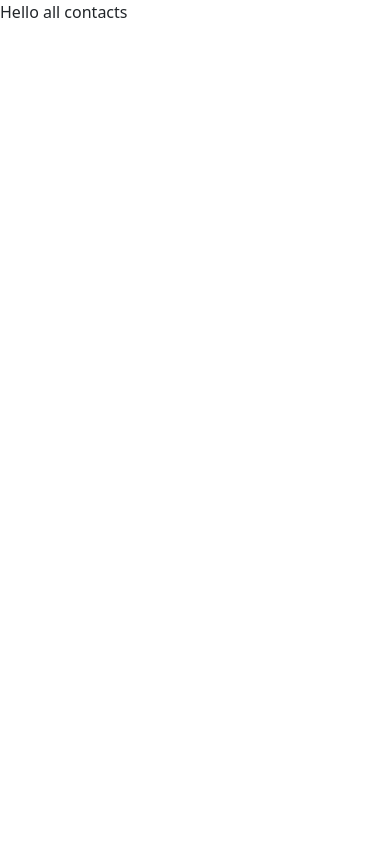
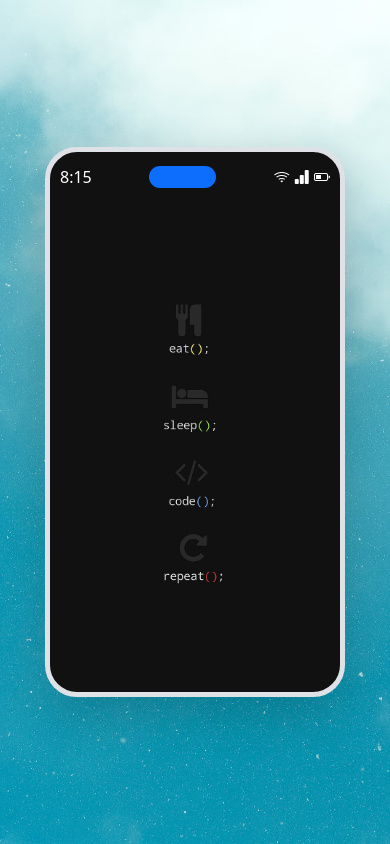
Before and after one commit to Thakur-Neupane/contact-list-, a plain HTML site: page index.html in a window 390 px wide. Drawn offline with nearby package versions, Linux system fonts and the light colour scheme.

Commit message:
Top Nav and layout for phone

```diff
--- a/index.html
+++ b/index.html
@@ -16,17 +16,41 @@
       href="https://cdn.jsdelivr.net/npm/bootstrap-icons@1.11.3/font/bootstrap-icons.min.css"
     />
 
+    <link rel="stylesheet" href="./style.css" />
+    <title>Contact list</title>
+  </head>
+  <body>
+    <div
+      class="wrapper min-vh-100 d-flex justify-content-center align-items-center"
+    >
+      <div
+        class="phone border border-5 border-green bg-white rounded-5 shadow-lg"
+      >
+        <!-- top black part section  -->
+
+        <div
+          class="text-white d-flex justify-content-between align-items-center"
+          style="height: 50px; padding: 10px"
+        >
+          <span>8:15</span>
+          <div
+            class="bg-primary w-25 rounded-pill"
+            style="height: 1.4rem"
+          ></div>
+          <div>
+            <i class="bi bi-wifi"></i>
+            <i class="bi bi-bar-chart-fill"></i>
+            <i class="bi bi-battery-half"></i>
+          </div>
+        </div>
+      </div>
+    </div>
+
     <script
       src="https://cdn.jsdelivr.net/npm/bootstrap@5.3.3/dist/js/bootstrap.bundle.min.js"
       integrity="sha384-YvpcrYf0tY3lHB60NNkmXc5s9fDVZLESaAA55NDzOxhy9GkcIdslK1eN7N6jIeHz"
       crossorigin="anonymous"
     ></script>
-    <link rel="stylesheet" href="./style.css" />
-    <title>Contact list</title>
-  </head>
-  <body>
-    Hello all contacts
-
-    <script src="/script.js"></script>
+    <script src="./script.js"></script>
   </body>
 </html>
--- a/style.css
+++ b/style.css
@@ -0,0 +1,10 @@
+.wrapper {
+  background: url(./assets/img1.png) no-repeat center;
+  background-size: cover;
+}
+.phone {
+  height: 550px;
+  width: 300px;
+  background: url(./assets/code.jpg) no-repeat center;
+  background-size: cover;
+}
```
Also changed, not shown: assets/code.jpg (added), 2 other files.
